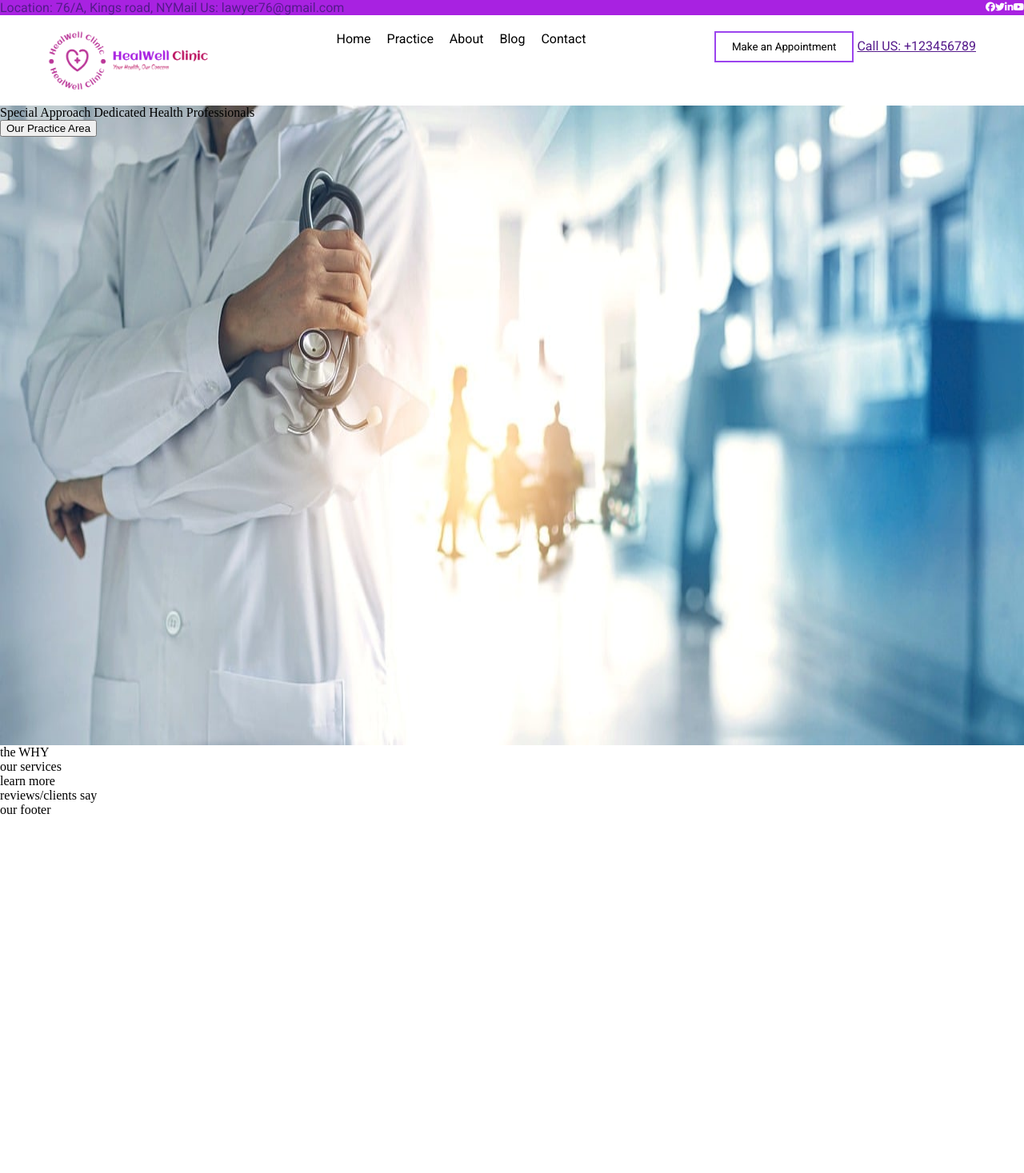
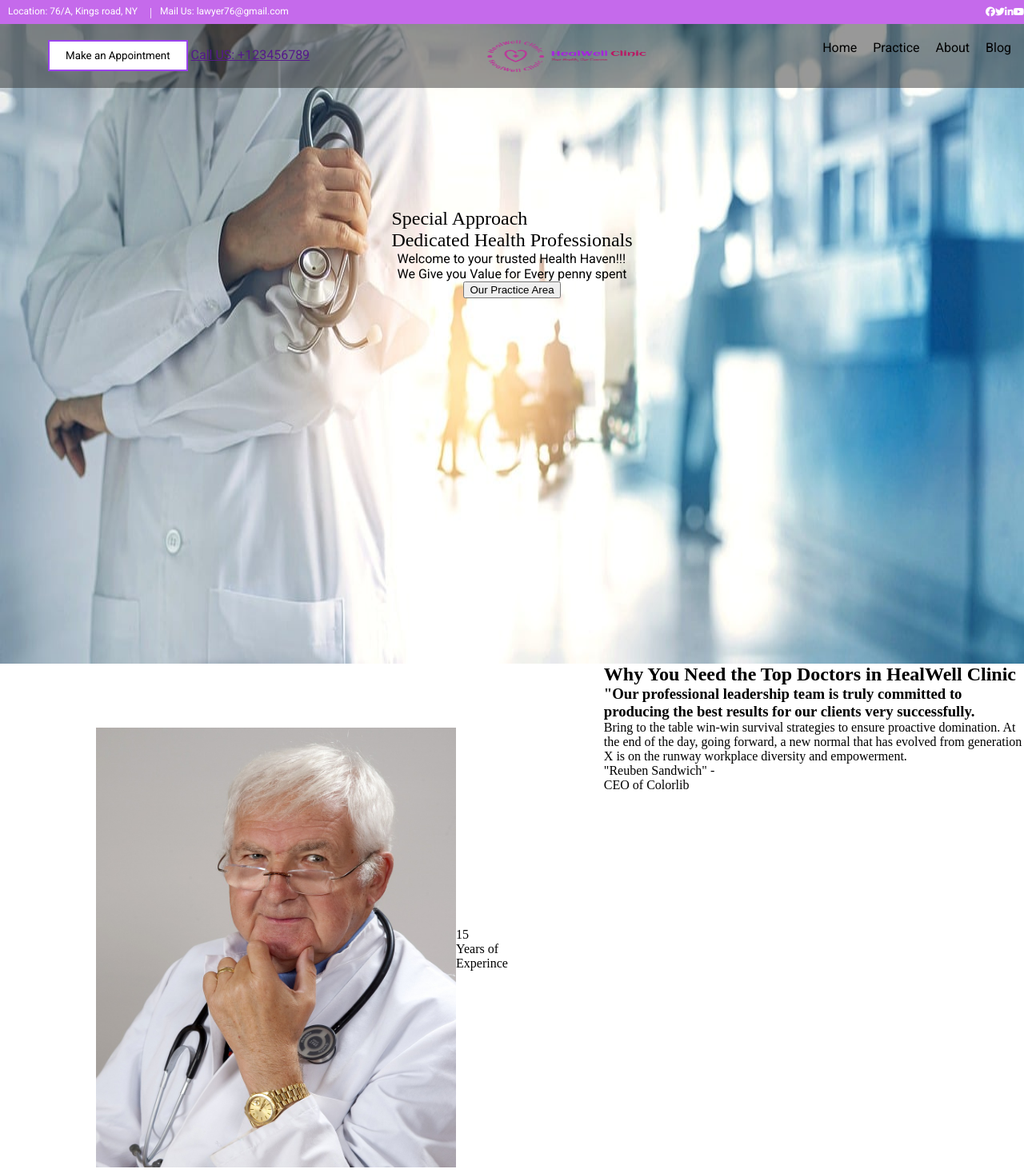
Before and after one commit to yanquehlina/healwell_clinic, a plain HTML site: page index.html in a window 1280 px wide. Shown: the top 1467 px of the page at 80% size. Before the commit the page ends 1022 px from the top, so only its background shows below. Drawn offline with Linux system fonts and the light colour scheme; a web font is replaced by a local one.

Commit message:
add updates to project

```diff
--- a/css/main.css
+++ b/css/main.css
@@ -1,6 +1,12 @@
 /* some elements have default margin hence it has to be cleared. Use the all selector (*) to select the whole body of the website to clear all the default margins that comes with the element */
 *{
     margin: 0;
+}
+
+body{
+    overflow-x: hidden;
+    margin: 0;
+    padding: 0;
 }
 
 .roboto-light {
@@ -22,10 +28,11 @@
   }
 
 #tiny-bar{
-    background-color: #A822E1;
+    background-color: #C56AEB;
     display: flex;
     justify-content: space-between;
     align-items: center;
+    height: 30px;
 }
 .tiny-bar_text{
     display: flex;
@@ -33,7 +40,14 @@
 .tiny-bar_text a {
     display: flex;
     text-decoration: none;
-    font-family: ;
+    font-size: 12px;
+    color: white;
+    margin-left: 10px;
+}
+#tiny-bar_line {
+    margin-left: 15px;
+    font-size: 15px;
+    color: white;
 }
 .social-icons{
     display: flex;
@@ -53,9 +67,13 @@ nav {
     justify-content: space-between;
     padding: 20px 60px;
     background-attachment: white;
+    background-color: rgba(51, 51, 51, 0.5);
+    /* background-color: white; */
     /* to make the varBar fixed when scrolling on the website */
-    /* position: fixed;
-    width: 100vw; */
+    position: fixed;
+    width: 100vw;
+    height: 40px;
+
 }
 #nav-links {
     display: flex;
@@ -75,4 +93,28 @@ nav button {
     width: 100vw;
     height: 100vh;
     background-size: 100% 100%;
+    background-repeat: no-repeat;
 }
+.hero-overlay {
+    display: flex;
+    flex-direction: column;
+    column-gap: 10%;
+    align-items: center;
+    text-align: justify;
+    padding-top: 18%;
+}
+.row{
+    display: flex;
+}
+
+.experience-img {
+    display: flex;
+    align-items: center;
+    justify-content: center;
+    padding: 80px 120px;
+    position: relative;
+}
+.experience-img img{
+    width:450px;
+    height: 550px;
+}
--- a/index.html
+++ b/index.html
@@ -16,6 +16,7 @@
     <section id="tiny-bar">
         <div class="tiny-bar_text">
             <span><p><a class="roboto-regular" href="">Location: 76/A, Kings road, NY</a></p></span>
+            <span id="tiny-bar_line">|</span>
             <span><p><a class="roboto-regular" href="">Mail Us: lawyer76@gmail.com</a></p></span>
         </div>
         <div class="social-icons">
@@ -30,6 +31,10 @@
         </div>
     </section>
     <nav>
+        <div>
+            <button class="roboto-regular">Make an Appointment</button>
+            <span><a class="roboto-regular" href="">Call US: +123456789</a></span>
+           </div>
        <img id="logo" src="./assets/logo/healwell-clinic-high-resolution-logo-transparent.png" alt="logo">
        <div id="nav-links">
         <span class="roboto-regular">Home</span>
@@ -38,22 +43,72 @@
         <span class="roboto-regular">Blog</span>
         <span class="roboto-regular">Contact</span>
        </div>
-       <div>
-        <button class="roboto-regular">Make an Appointment</button>
-        <span><a class="roboto-regular" href="">Call US: +123456789</a></span>
-       </div>
-
     </nav>
     <section id="hero">
-        <div class="header">
-            <span class="baskervville-regular">Special Approach</span>
-            <span class="baskervville-regular">Dedicated Health Professionals</span>
+        <div class="hero-overlay">
+            <h1 class="baskervville-regular">Special Approach <br>Dedicated Health Professionals</br></h1>
+            <p class="roboto-regular">Welcome to your trusted Health Haven!!!<br>
+                We Give you Value for Every penny spent</br></p>
+            <button><span><a class="roboto-regular" href=""></a>Our Practice Area</span></button>
         </div>
-        <p class="roboto-regular"> </p>
-        <button><a class="roboto-regular" href=""></a>Our Practice Area</button>
-</section>
-    <section>the WHY</section>
-    <section>our services</section>
+    </section>
+    <section class="experience">
+        <div class="row">
+            <div class="experience-img wrap">
+                <div class="only-img"><img src="./assets/images/top doctors.jpg" alt="experience-doc"></div>
+                <div class="img-cap">
+                    <span>15</span>
+                    <p>Years of Experince</p>
+                </div>
+            </div>
+            <div class="experience-text">
+                <h2>Why You Need the Top Doctors in HealWell Clinic</h2>
+                <h3>"Our professional leadership team is truly committed to producing the best results for our clients very successfully.</h3>
+                <p>Bring to the table win-win survival strategies to ensure proactive domination. At the end of the day, going forward, a new normal that has evolved from generation X is on the runway workplace diversity and empowerment.</p>
+                <span>
+                    "Reuben Sandwich"
+                    <span id="hyphen">-</span>
+                    <p>CEO of Colorlib</p>
+                </span>
+            </div>
+        </div>
+        <div class="row">
+            <div class="experience-text">
+
+            </div>
+            <div class="experience-img">
+        </div>
+        </div>
+    </section>
+    <section>
+        <div class="practice-header">Our Practice Area</div>
+        <div id="columns">
+            <div class="column">
+                <div class="top">
+                    <img src="./assets/logo/" alt="icon">
+                </div>
+                <div class="down">
+
+                </div>
+            </div>
+            <div class="column">
+                <div class="top">
+
+                </div>
+                <div class="down">
+
+                </div>
+            </div>
+            <div class="column">
+                <div class="top">
+
+                </div>
+                <div class="down">
+
+                </div>
+            </div>
+        </div>
+    </section>
     <section>learn more</section>
     <section>reviews/clients say</section>
     <footer>our footer</footer>
```
Also changed, not shown: assets/images/law-signature.png (added).
